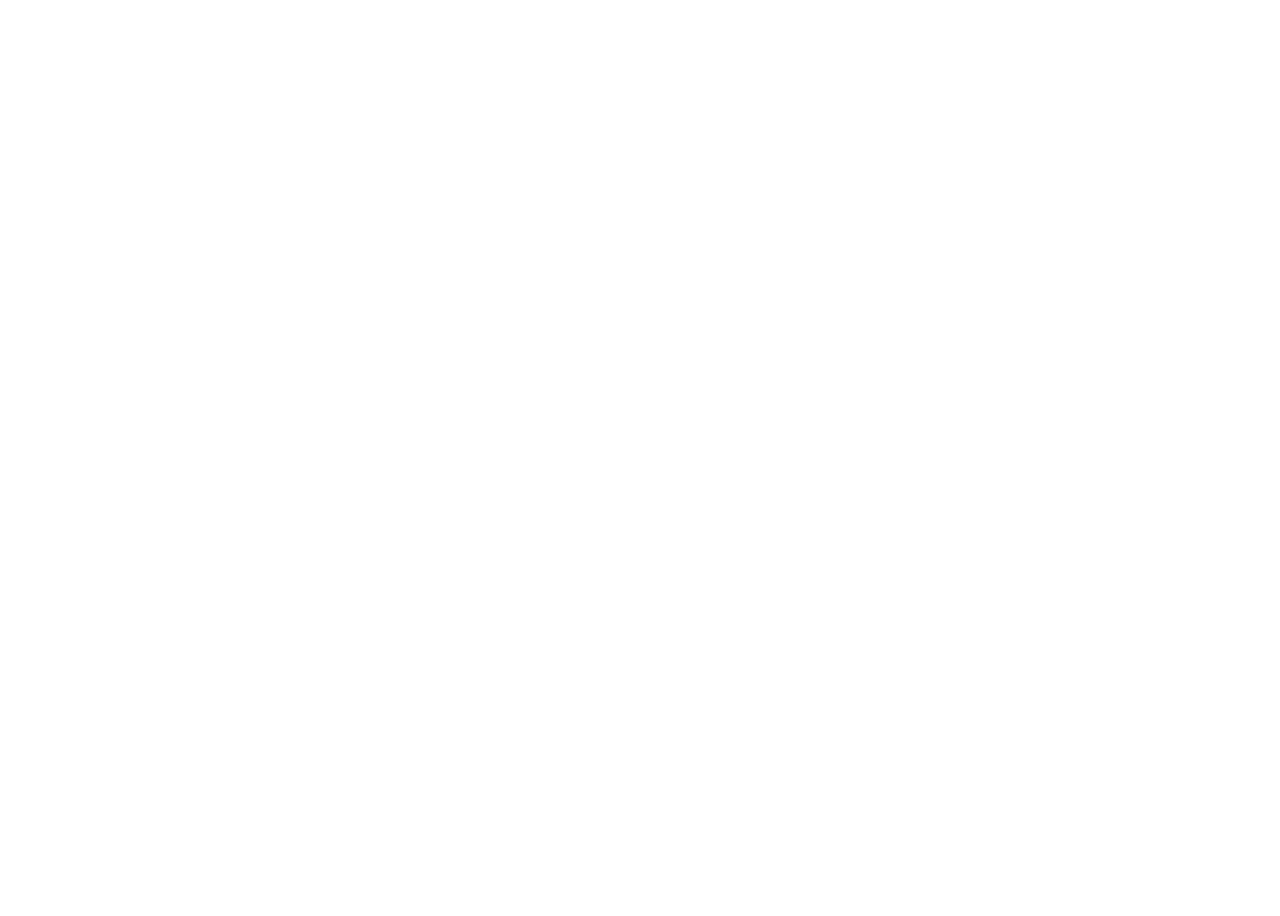
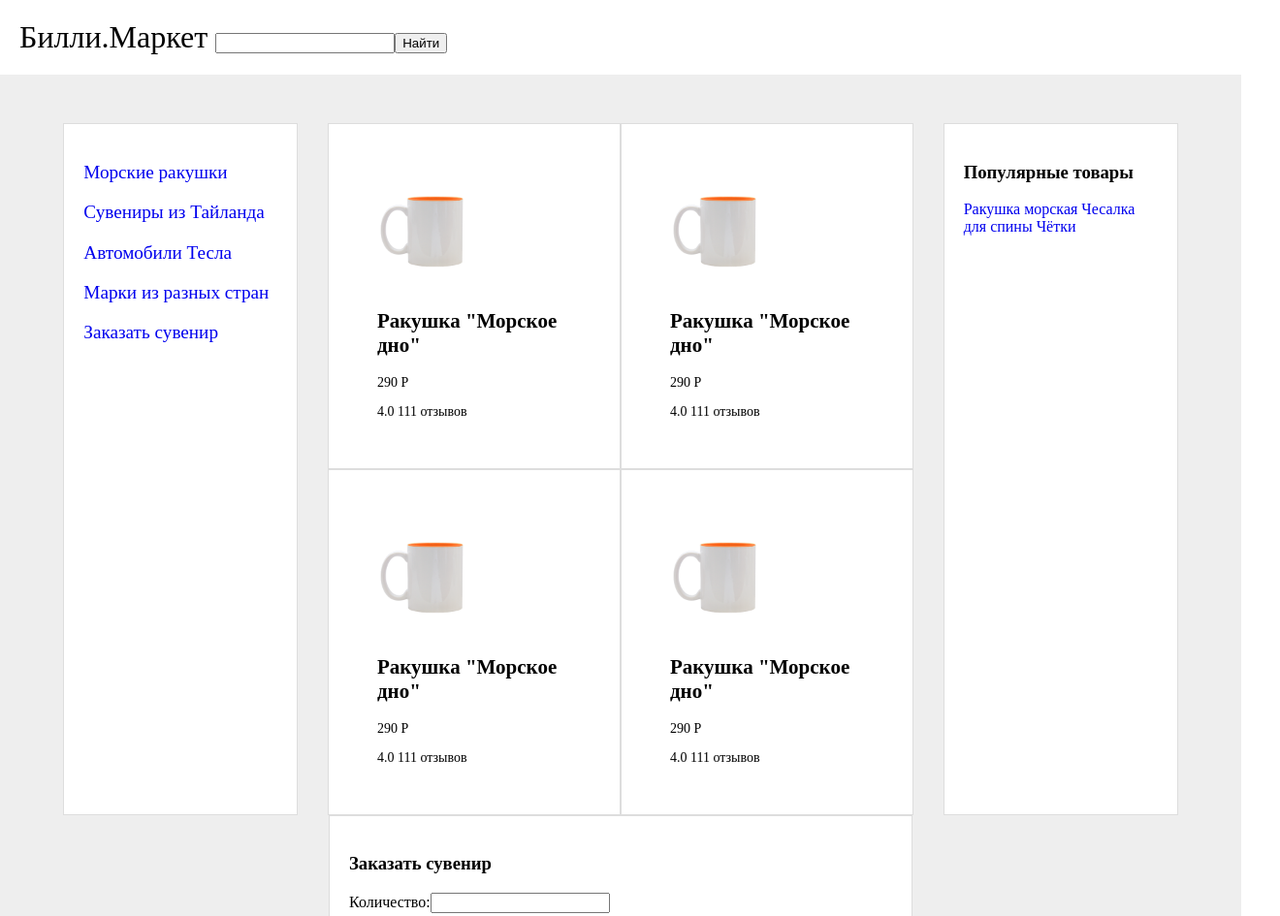
Before and after one commit to urfu-2017/webdev-task-4, a website: page index.html in a window 1280 px wide. Shown: the top 945 px of the page at 97% size, 1320 px wide, since content can reach past the window. Before the commit the page ends 800 px from the top, so only its background shows below. Drawn offline with Linux system fonts and the light colour scheme.

Commit message:
initial commit

```diff
--- a/index.css
+++ b/index.css
@@ -0,0 +1,81 @@
+.header__search
+{
+    display: inline-block;
+    font-size: 0;
+}
+
+.header
+{
+    font-size: 2em;
+    width: 100%;
+    padding: 20px;
+}
+
+.content
+{
+    background: #eee;
+    min-height: 1000px;
+    display: flex;
+    justify-content: space-around;
+    flex-wrap: wrap;
+    padding: 50px;
+}
+
+a
+{
+    text-decoration: none;
+}
+
+body
+{
+    margin: 0;
+}
+
+.menu
+{
+    padding: 20px;
+    width: 200px;
+    background: #fff;
+    border: 1px solid #ddd;
+    font-size: 1.2em;
+}
+
+.things
+{
+    width: 604px;
+    font-size: 0;
+}
+
+.popular
+{
+    padding: 20px;
+    width: 200px;
+    background: #fff;
+    border: 1px solid #ddd;
+}
+
+.thing
+{
+    font-size: 14px;
+    display: inline-block;
+    background: #fff;
+    border: 1px solid #ddd;
+    padding: 50px;
+    width: 200px;
+}
+
+.thing__image
+{
+    max-width: 60%;
+    max-height: 60%;
+    margin: auto;
+}
+
+.order-form
+{
+    width: 560px;
+    height: 300px;
+    padding: 20px;
+    background: #fff;
+    border: 1px solid #ddd;
+}
--- a/index.html
+++ b/index.html
@@ -6,5 +6,69 @@
     <link rel="stylesheet" href="./index.css">
 </head>
 <body>
+    <header class="header">
+        <span class="header__title">Билли.Маркет</span>
+        <div class="header__search">
+            <input type="text" class="header__search__input">
+            <input type="button" class="header__search_button" value="Найти">
+        </div>
+    </header>
+    <div class="content">
+        <nav class="menu">
+            <p><a href="#">Морские ракушки</a></p>
+            <p><a href="#">Сувениры из Тайланда</a></p>
+            <p><a href="#">Автомобили Тесла</a></p>
+            <p><a href="#">Марки из разных стран</a></p>
+            <p><a href="#">Заказать сувенир</a></p>
+        </nav>
+        <main class="things">
+            <article class="thing">
+                <img alt="Кружка" class="thing__image" src="./cup.png">
+                <h2 class="thing__name">Ракушка "Морское дно"</h2>
+                <p class="thing__price">290 Р</p>
+                <div class="thing__rating">
+                    <span class="thing__rating__score">4.0</span>
+                    <span class="thing__rating__score">111 отзывов</span>
+                </div>
+            </article>
+            <article class="thing">
+                <img alt="Кружка" class="thing__image" src="./cup.png">
+                <h2 class="thing__name">Ракушка "Морское дно"</h2>
+                <p class="thing__price">290 Р</p>
+                <div class="thing__rating">
+                    <span class="thing__rating__score">4.0</span>
+                    <span class="thing__rating__score">111 отзывов</span>
+                </div>
+            </article>
+            <article class="thing">
+                <img alt="Кружка" class="thing__image" src="./cup.png">
+                <h2 class="thing__name">Ракушка "Морское дно"</h2>
+                <p class="thing__price">290 Р</p>
+                <div class="thing__rating">
+                    <span class="thing__rating__score">4.0</span>
+                    <span class="thing__rating__score">111 отзывов</span>
+                </div>
+            </article>
+            <article class="thing">
+                <img alt="Кружка" class="thing__image" src="./cup.png">
+                <h2 class="thing__name">Ракушка "Морское дно"</h2>
+                <p class="thing__price">290 Р</p>
+                <div class="thing__rating">
+                    <span class="thing__rating__score">4.0</span>
+                    <span class="thing__rating__score">111 отзывов</span>
+                </div>
+            </article>
+        </main>
+        <nav class="popular">
+            <h3 class="popular__title">Популярные товары</h3>
+            <a href="#">Ракушка морская</a>
+            <a href="#">Чесалка для спины</a>
+            <a href="#">Чётки</a>
+        </nav>
+        <div class="order-form">
+            <h3 class="order-form__title">Заказать сувенир</h3>
+            <div class="order-form__row"><span>Количество:</span><input type="text"></div>
+        </div>
+    </div>
 </body>
 </html>
```
Also changed, not shown: cup.png (added), 1 other file.
